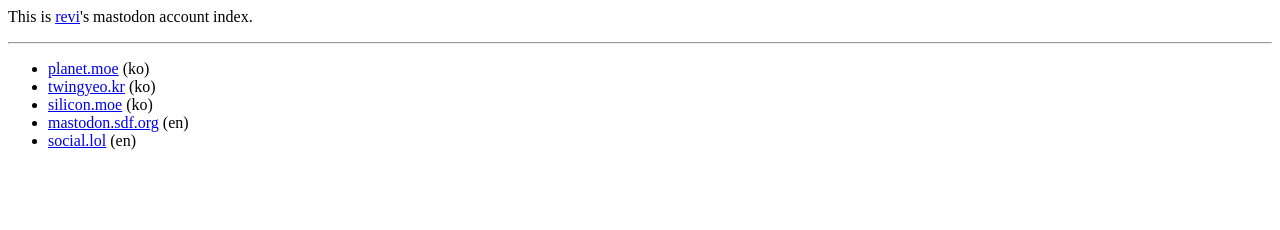
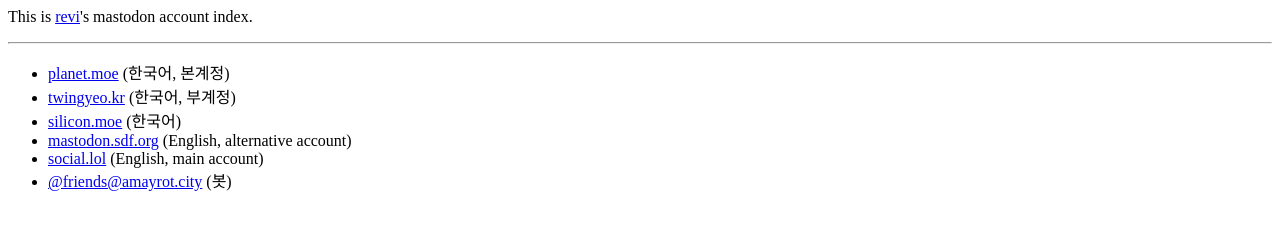
Before and after one commit to revi/fediverse.revi.xyz, a plain HTML site: page index.html in a window 1280 px wide. Drawn offline with Linux system fonts and the light colour scheme.

Commit message:
2022-11-20 update
Signed-off-by: Yongmin Hong <revi@pobox.com>

```diff
--- a/index.html
+++ b/index.html
@@ -8,11 +8,13 @@ Revi's mastodon identity
 <p>This is <a href="https://revi.xyz" rel="me">revi</a>'s mastodon account index.</p>
 <hr>
 <ul>
-<li><a rel="me" href="https://planet.moe/@revi">planet.moe</a> (ko)</li>
-<li><a rel="me" href="https://twingyeo.kr/@revi">twingyeo.kr</a> (ko)</li>
-<li><a rel="me" href="https://social.silicon.moe/@revi">silicon.moe</a> (ko) </li>
-<li><a rel="me" href="https://mastodon.sdf.org/@revi">mastodon.sdf.org</a> (en)</li>
-<li><a rel="me" href="https://social.lol/@revi">social.lol</a> (en)</li>
+<li><a rel="me" href="https://planet.moe/@revi">planet.moe</a> (한국어, 본계정)</li>
+<li><a rel="me" href="https://twingyeo.kr/@revi">twingyeo.kr</a> (한국어, 부계정)</li>
+<li><a rel="me" href="https://social.silicon.moe/@revi">silicon.moe</a> (한국어) </li>
+<li><a rel="me" href="https://mastodon.sdf.org/@revi">mastodon.sdf.org</a> (English, alternative account)</li>
+<li><a rel="me" href="https://social.lol/@revi">social.lol</a> (English, main account)</li>
+<li><a rel="me" href="https://amaurot.city/@friends">@friends@amayrot.city</a> (봇) </li>
+</ul>
 <a href="http://jacobsm.com/mhjp.php?s=85291"><span style="display: none;">comment</span></a>
 </body>
 </html>
```
